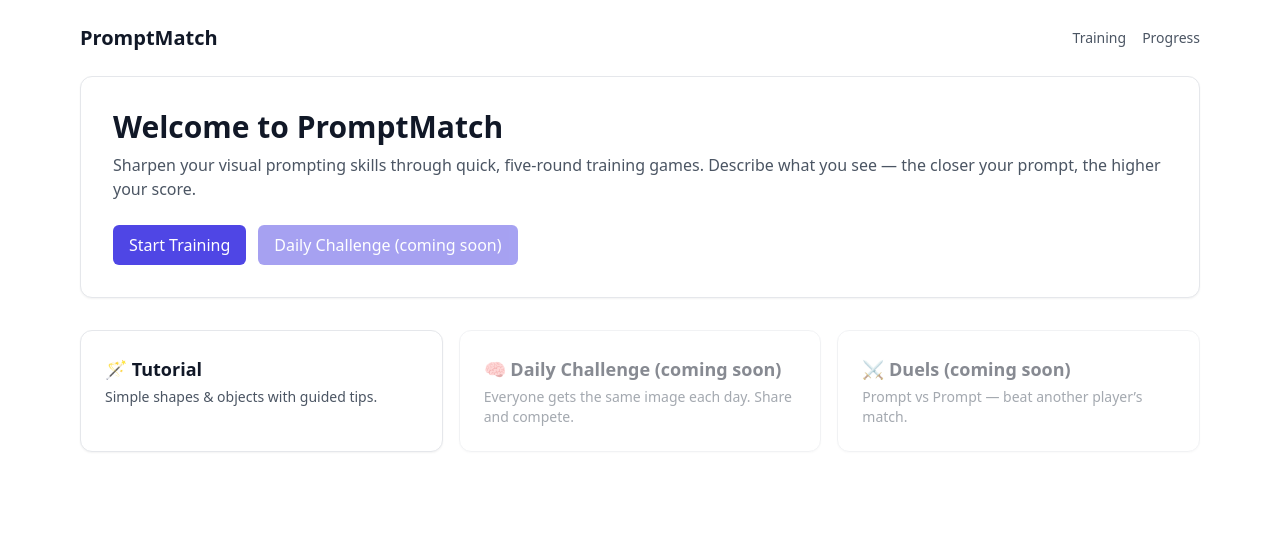
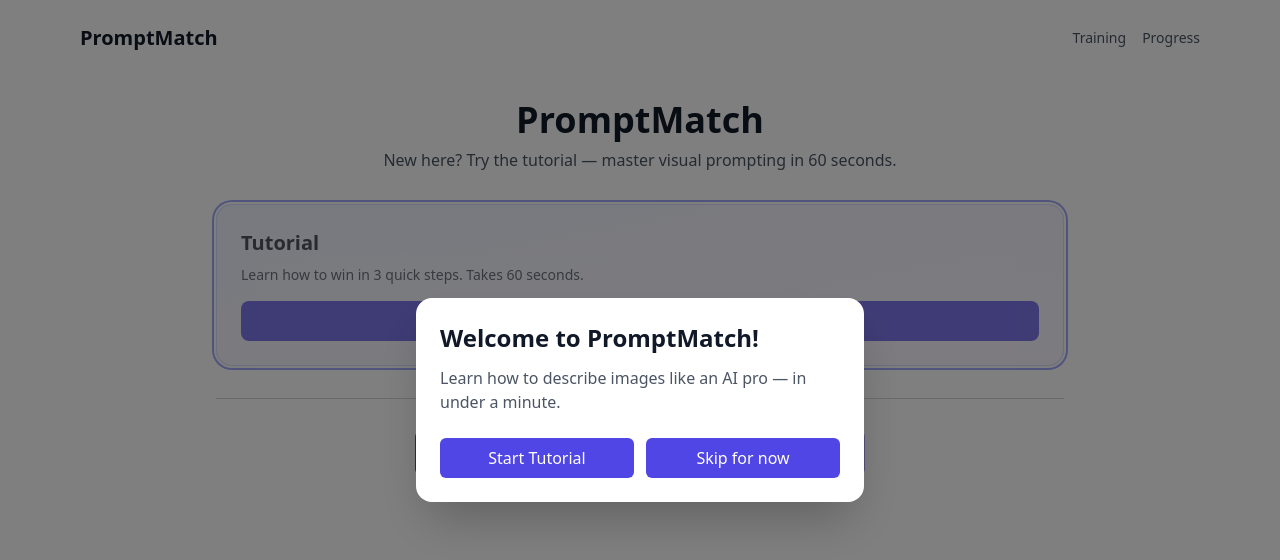
Before and after one commit to TheRichArcher/promptmatch, a Next.js app: page / in a window 1280 px wide. Shown: the top 560 px of the page. Built offline with nearby package versions, Linux system fonts and the light colour scheme.

Commit message:
feat(home): add welcome modal and pulsing TutorialCard; tutorial completion redirect
- Implement first-visit welcome modal with Start Tutorial / Skip
- Add new components/TutorialCard.tsx and integrate on homepage
- Keep tutorial completion setting tutorialComplete and redirect to /train

```diff
--- a/app/page.tsx
+++ b/app/page.tsx
@@ -1,73 +1,81 @@
+'use client';
+
+import { useEffect, useState } from 'react';
+import { useRouter } from 'next/navigation';
+import TutorialCard from '@/components/TutorialCard';
+
 export default function HomePage() {
-	function ModeCard({
-		title,
-		description,
-		href,
-		disabled = false,
-		style,
-	}: {
-		title: string;
-		description: string;
-		href?: string;
-		disabled?: boolean;
-		style?: React.CSSProperties;
-	}) {
-		if (disabled || !href) {
-			return (
-				<div className="card p-6 opacity-50 cursor-not-allowed animate-fadeIn" style={style} aria-disabled="true">
-					<h3 className="mb-1 text-lg font-semibold">{title}</h3>
-					<p className="text-sm text-gray-600">{description}</p>
-				</div>
-			);
+	const [showModal, setShowModal] = useState(false);
+	const router = useRouter();
+
+	useEffect(() => {
+		try {
+			const done = localStorage.getItem('tutorialComplete');
+			if (!done) {
+				setShowModal(true);
+			}
+		} catch {
+			// ignore storage errors
 		}
-		return (
-			<a
-				className="card p-6 transition-transform hover:scale-[1.01] hover:shadow-md animate-fadeIn"
-				href={href}
-				style={style}
-			>
-				<h3 className="mb-1 text-lg font-semibold">{title}</h3>
-				<p className="text-sm text-gray-600">{description}</p>
-			</a>
-		);
+	}, []);
+
+	function startTutorial() {
+		setShowModal(false);
+		router.push('/tutorial');
+	}
+
+	function skip() {
+		setShowModal(false);
+		try {
+			// Mark as not completed so modal won't show again, but card will pulse
+			localStorage.setItem('tutorialComplete', 'false');
+		} catch {
+			// ignore
+		}
 	}
 
 	return (
-		<main className="space-y-8">
-			<section className="card p-8 animate-fadeIn">
-				<h1 className="mb-2 text-3xl font-bold">Welcome to PromptMatch</h1>
-				<p className="mb-6 text-gray-600">
-					Sharpen your visual prompting skills through quick, five-round training games. Describe what you see — the closer your prompt, the higher your score.
-				</p>
-				<div className="flex flex-wrap gap-3 animate-fadeIn" style={{ animationDelay: '120ms' }}>
-					<a className="btn" href="/train">
+		<>
+			{/* Welcome Modal */}
+			{showModal ? (
+				<div className="fixed inset-0 bg-black/50 z-50 flex items-center justify-center p-4">
+					<div className="bg-white rounded-2xl p-6 max-w-md w-full shadow-2xl">
+						<h2 className="text-2xl font-bold mb-3">Welcome to PromptMatch!</h2>
+						<p className="text-gray-600 mb-6">Learn how to describe images like an AI pro — in under a minute.</p>
+						<div className="flex gap-3">
+							<button onClick={startTutorial} className="btn flex-1">
+								Start Tutorial
+							</button>
+							<button onClick={skip} className="btn flex-1 bg-gray-900 hover:bg-black">
+								Skip for now
+							</button>
+						</div>
+					</div>
+				</div>
+			) : null}
+
+			{/* Main Content */}
+			<div className="max-w-4xl mx-auto p-6">
+				<h1 className="text-4xl font-bold text-center mb-2">PromptMatch</h1>
+				<p className="text-center text-gray-600 mb-8">New here? Try the tutorial — master visual prompting in 60 seconds.</p>
+
+				{/* Tutorial Card — PULSING */}
+				<div className="animate-pulse ring-2 ring-indigo-400 ring-offset-2 rounded-2xl mb-6">
+					<TutorialCard />
+				</div>
+
+				<hr className="my-8 border-gray-300" />
+
+				{/* Training Buttons */}
+				<div className="flex gap-4 justify-center">
+					<button onClick={() => router.push('/train')} className="btn text-lg px-8">
 						Start Training
-					</a>
-					<button className="btn bg-gray-900 hover:bg-black" disabled>
+					</button>
+					<button disabled className="btn bg-gray-900 hover:bg-black text-lg px-8">
 						Daily Challenge (coming soon)
 					</button>
 				</div>
-			</section>
-			<section className="grid gap-4 md:grid-cols-3">
-				<ModeCard
-					title="🪄 Tutorial"
-					description="Simple shapes & objects with guided tips."
-					href="/tutorial"
-					style={{ animationDelay: '80ms' }}
-				/>
-				<ModeCard
-					title="🧠 Daily Challenge (coming soon)"
-					description="Everyone gets the same image each day. Share and compete."
-					disabled
-					style={{ animationDelay: '140ms' }}
-				/>
-				<ModeCard
-					title="⚔️ Duels (coming soon)"
-					description="Prompt vs Prompt — beat another player’s match."
-					disabled
-					style={{ animationDelay: '200ms' }}
-				/>
-			</section>
-		</main>
+			</div>
+		</>
 	);
 }
--- /dev/null
+++ b/components/TutorialCard.tsx
@@ -0,0 +1,19 @@
+"use client";
+
+import { useRouter } from 'next/navigation';
+
+export default function TutorialCard() {
+	const router = useRouter();
+	return (
+		<div className="bg-gradient-to-br from-indigo-50 to-purple-50 p-6 rounded-2xl shadow-sm border border-indigo-200">
+			<h3 className="text-xl font-bold mb-2">Tutorial</h3>
+			<p className="text-sm text-gray-700 mb-4">Learn how to win in 3 quick steps. Takes 60 seconds.</p>
+			<button
+				onClick={() => router.push('/tutorial')}
+				className="w-full bg-indigo-600 text-white py-2 rounded-lg font-semibold hover:bg-indigo-700"
+			>
+				Start Tutorial
+			</button>
+		</div>
+	);
+}
```
